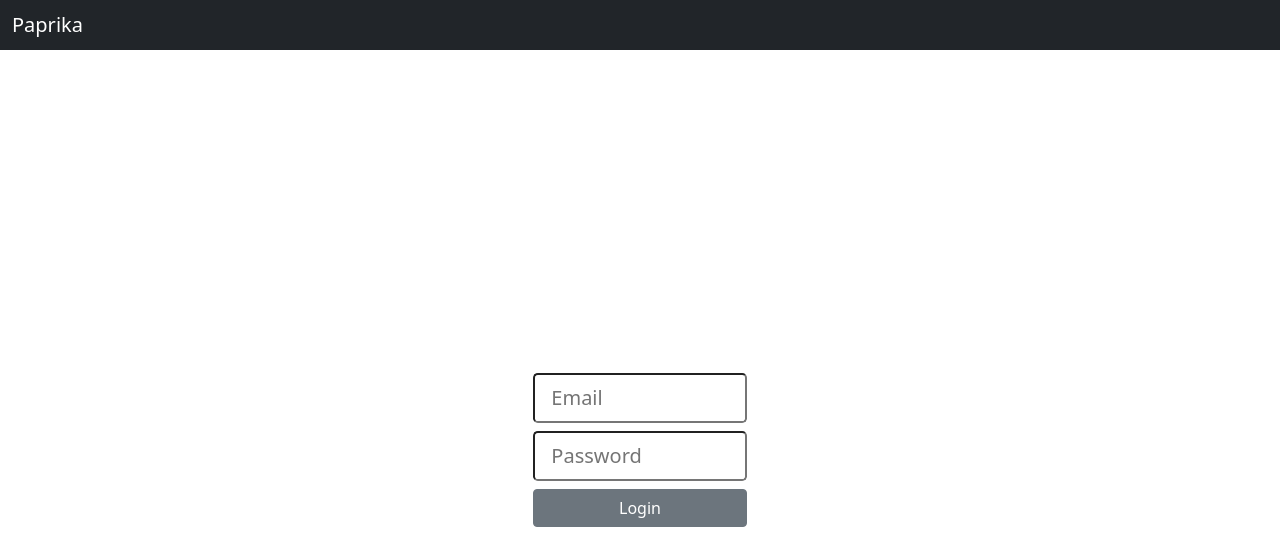
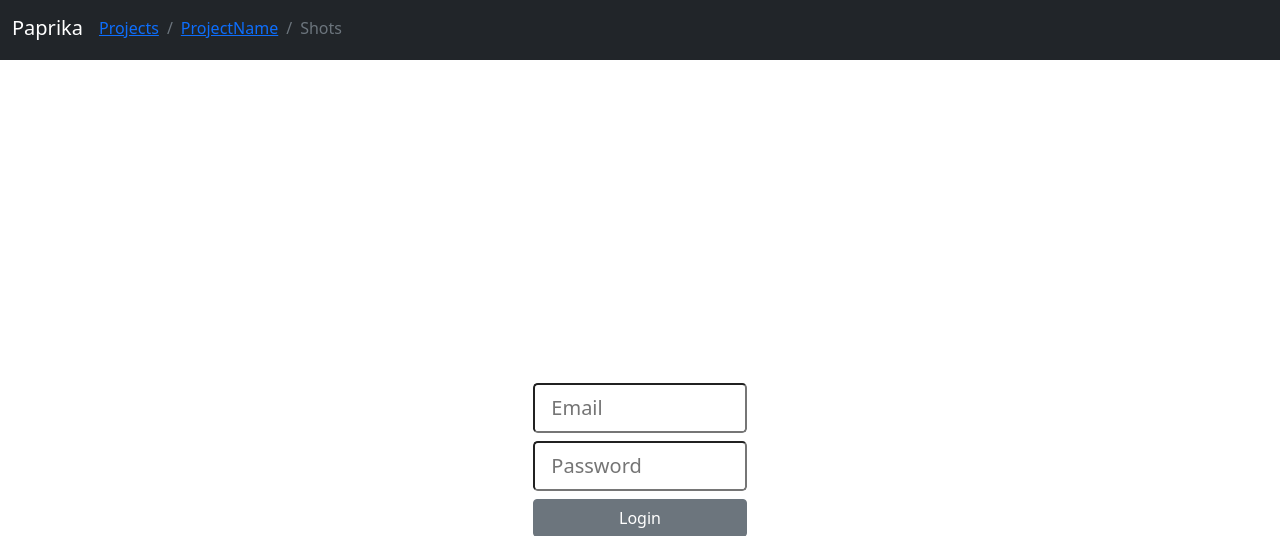
Before and after one commit to romanvolodin/paprika_v0, a Django app: page /login/ in a window 1280 px wide. Shown: the top 536 px of the page. Run offline with Django 4.2, Linux system fonts and the light colour scheme; parts of the project's set-up code (start-up, migrations or seed data) failed here and were passed over.

Commit message:
Add breadcrumbs to base template

```diff
--- a/templates/base.html
+++ b/templates/base.html
@@ -14,10 +14,17 @@
   </head>
   <body>
     <nav class="navbar navbar-dark bg-dark">
-      <div class="container-fluid">
-        <span class="navbar-brand mb-0 me-auto h1">Paprika</span>
+      <div class="container-fluid mb-1">
+        <span class="navbar-brand">Paprika</span>
+        <nav class="me-auto">
+          <ol class="breadcrumb mb-0">
+            <li class="breadcrumb-item"><a href="#">Projects</a></li>
+            <li class="breadcrumb-item"><a href="#">ProjectName</a></li>
+            <li class="breadcrumb-item active">Shots</li>
+          </ol>
+        </nav>
         {% if user.is_authenticated %}
-          <ul class="navbar-nav mb-2 mb-lg-0">
+          <ul class="navbar-nav">
             <li class="nav-item">
               <a class="nav-link" href="{% url 'logout' %}">Logout</a>
             </li>
```
